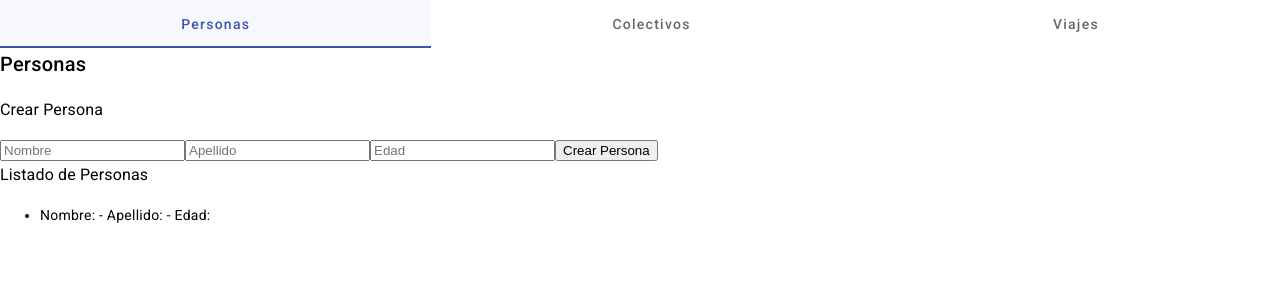
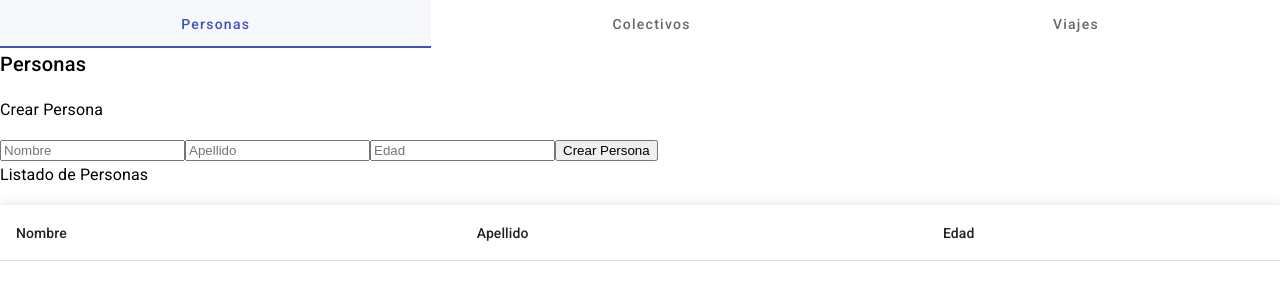
Before and after one commit to spigardi/tp-final, an Angular app: page / in a window 1280 px wide. Both pictures are taken after a click on the button "Crear Persona". Shown: the top 300 px of the page. Built offline with nearby package versions, Linux system fonts and the light colour scheme.

Commit message:
tabla personas funcionando

```diff
--- a/src/app/app.module.ts
+++ b/src/app/app.module.ts
@@ -11,6 +11,7 @@ import { MatTabsModule } from '@angular/material/tabs';
 import { MatInputModule } from '@angular/material/input';
 import { MatFormFieldModule } from '@angular/material/form-field';
 import { FormsModule, ReactiveFormsModule } from '@angular/forms';
+import { MatTableModule } from '@angular/material/table';
 
 @NgModule({
   declarations: [
@@ -28,6 +29,7 @@ import { FormsModule, ReactiveFormsModule } from '@angular/forms';
     MatFormFieldModule,
     FormsModule,
     ReactiveFormsModule,
+    MatTableModule,
   ],
   providers: [],
   bootstrap: [AppComponent]
--- a/src/app/personas/personas.component.html
+++ b/src/app/personas/personas.component.html
@@ -9,8 +9,26 @@
 
 
 <h3>Listado de Personas</h3>
-<ul>
-  <li *ngFor="let persona of personas">
-    Nombre: {{ persona.nombre }} - Apellido: {{ persona.apellido }} - Edad: {{ persona.edad }}
-  </li>
-</ul>
+<table mat-table [dataSource]="personas" class="mat-elevation-z8">
+  <!-- Columna Nombre -->
+  <ng-container matColumnDef="nombre">
+    <th mat-header-cell *matHeaderCellDef> Nombre </th>
+    <td mat-cell *matCellDef="let persona"> {{ persona.nombre }} </td>
+  </ng-container>
+
+  <!-- Columna Apellido -->
+  <ng-container matColumnDef="apellido">
+    <th mat-header-cell *matHeaderCellDef> Apellido </th>
+    <td mat-cell *matCellDef="let persona"> {{ persona.apellido }} </td>
+  </ng-container>
+
+  <!-- Columna Edad -->
+  <ng-container matColumnDef="edad">
+    <th mat-header-cell *matHeaderCellDef> Edad </th>
+    <td mat-cell *matCellDef="let persona"> {{ persona.edad }} </td>
+  </ng-container>
+
+  <!-- Definición de las columnas de la tabla -->
+  <tr mat-header-row *matHeaderRowDef="['nombre', 'apellido', 'edad']"></tr>
+  <tr mat-row *matRowDef="let row; columns: ['nombre', 'apellido', 'edad']"></tr>
+</table>
--- a/src/app/personas/personas.component.ts
+++ b/src/app/personas/personas.component.ts
@@ -1,5 +1,9 @@
-import { Component } from '@angular/core';
+import { Component, ChangeDetectorRef} from '@angular/core';
+import { BehaviorSubject } from 'rxjs';
+
 import { FormGroup, FormBuilder, Validators } from '@angular/forms';
+import {MatTableModule} from '@angular/material/table';
+
 
 interface Persona {
   nombre: string;
@@ -13,34 +17,40 @@ interface Persona {
   styleUrls: ['./personas.component.css']
 })
 export class PersonasComponent {
-  personas: Persona[] = [];
-  // personaForm: FormGroup;
+  personas: BehaviorSubject<Persona[]> = new BehaviorSubject<Persona[]>([]);
+  /*personas: Persona[] = [
+    { nombre: "Alejandro", apellido: "Spigardi", edad: 32 },
+    { nombre: "juan", apellido: "gomez", edad: 75 }
+  ];*/
   nuevaPersona:Persona= {
     nombre: '',
     apellido: '',
     edad: null
   };
 
-  /*constructor(private formBuilder: FormBuilder) {
-    this.personaForm = this.formBuilder.group({
-      nombre: ['', Validators.required],
-      apellido: ['', Validators.required],
-      edad: [0, [Validators.required, Validators.min(0)]]
-    });
-  }*/
+  constructor(private changeDetectorRef: ChangeDetectorRef) {
+    // ...
+  }
+
+
 
   agregarPersona() {
+
     const persona: Persona = {
       nombre: this.nuevaPersona.nombre,
       apellido: this.nuevaPersona.apellido,
       edad: this.nuevaPersona.edad,
 
     };
-    this.personas.push(persona);
+    const personasActuales = this.personas.getValue();
+    personasActuales.push(persona);
+    this.personas.next(personasActuales);
+
+    this.changeDetectorRef.detectChanges();
     this.nuevaPersona.nombre = "";
     this.nuevaPersona.apellido ="";
     this.nuevaPersona.edad =null;
 
-
+    console.log(this.personas)
   }
 }
```
